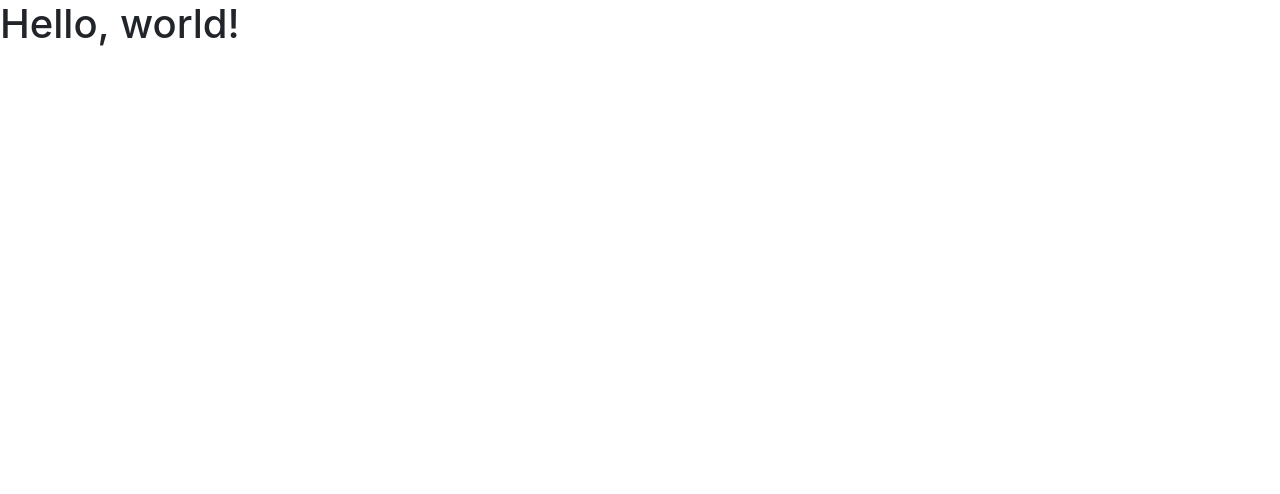
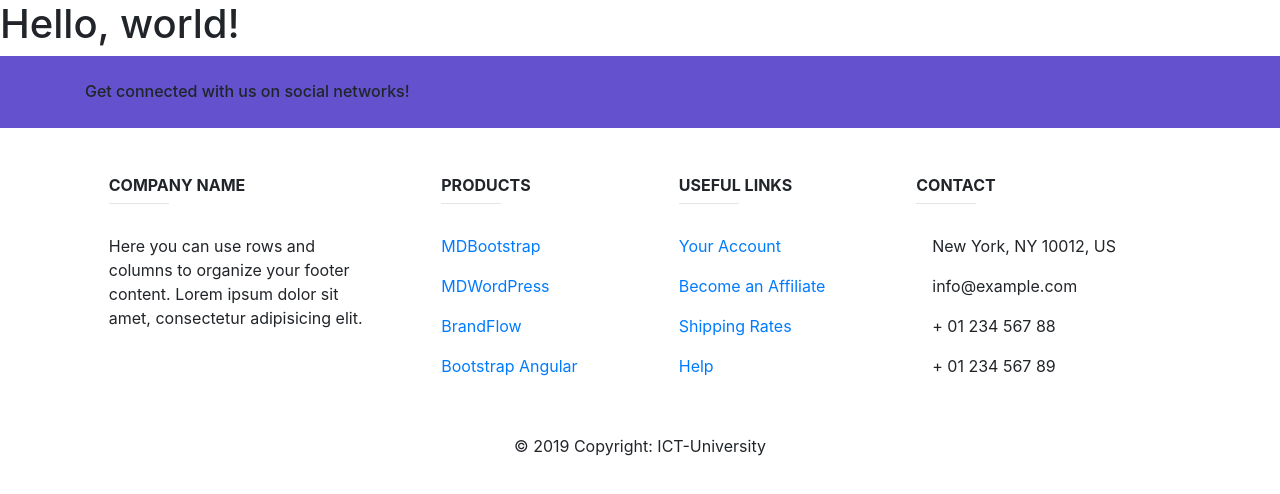
Before and after one commit to shunyuy/kongosa-project, a plain HTML site: page index.html in a window 1280 px wide. Drawn offline with nearby package versions, Linux system fonts and the light colour scheme.

Commit message:
Update index.html

```diff
--- a/index.html
+++ b/index.html
@@ -12,7 +12,149 @@
   </head>
   <body>
     <h1>Hello, world!</h1>
+<!-- Footer -->
+<footer class="page-footer font-small unique-color-dark">
 
+  <div style="background-color: #6351ce;">
+    <div class="container">
+
+      <!-- Grid row-->
+      <div class="row py-4 d-flex align-items-center">
+
+        <!-- Grid column -->
+        <div class="col-md-6 col-lg-5 text-center text-md-left mb-4 mb-md-0">
+          <h6 class="mb-0">Get connected with us on social networks!</h6>
+        </div>
+        <!-- Grid column -->
+
+        <!-- Grid column -->
+        <div class="col-md-6 col-lg-7 text-center text-md-right">
+
+          <!-- Facebook -->
+          <a class="fb-ic">
+            <i class="fab fa-facebook-f white-text mr-4"> </i>
+          </a>
+          <!-- Twitter -->
+          <a class="tw-ic">
+            <i class="fab fa-twitter white-text mr-4"> </i>
+          </a>
+          <!-- Google +-->
+          <a class="gplus-ic">
+            <i class="fab fa-google-plus-g white-text mr-4"> </i>
+          </a>
+          <!--Linkedin -->
+          <a class="li-ic">
+            <i class="fab fa-linkedin-in white-text mr-4"> </i>
+          </a>
+          <!--Instagram-->
+          <a class="ins-ic">
+            <i class="fab fa-instagram white-text"> </i>
+          </a>
+
+        </div>
+        <!-- Grid column -->
+
+      </div>
+      <!-- Grid row-->
+
+    </div>
+  </div>
+
+  <!-- Footer Links -->
+  <div class="container text-center text-md-left mt-5">
+
+    <!-- Grid row -->
+    <div class="row mt-3">
+
+      <!-- Grid column -->
+      <div class="col-md-3 col-lg-4 col-xl-3 mx-auto mb-4">
+
+        <!-- Content -->
+        <h6 class="text-uppercase font-weight-bold">Company name</h6>
+        <hr class="deep-purple accent-2 mb-4 mt-0 d-inline-block mx-auto" style="width: 60px;">
+        <p>Here you can use rows and columns to organize your footer content. Lorem ipsum dolor sit amet,
+          consectetur
+          adipisicing elit.</p>
+
+      </div>
+      <!-- Grid column -->
+
+      <!-- Grid column -->
+      <div class="col-md-2 col-lg-2 col-xl-2 mx-auto mb-4">
+
+        <!-- Links -->
+        <h6 class="text-uppercase font-weight-bold">Products</h6>
+        <hr class="deep-purple accent-2 mb-4 mt-0 d-inline-block mx-auto" style="width: 60px;">
+        <p>
+          <a href="#!">MDBootstrap</a>
+        </p>
+        <p>
+          <a href="#!">MDWordPress</a>
+        </p>
+        <p>
+          <a href="#!">BrandFlow</a>
+        </p>
+        <p>
+          <a href="#!">Bootstrap Angular</a>
+        </p>
+
+      </div>
+      <!-- Grid column -->
+
+      <!-- Grid column -->
+      <div class="col-md-3 col-lg-2 col-xl-2 mx-auto mb-4">
+
+        <!-- Links -->
+        <h6 class="text-uppercase font-weight-bold">Useful links</h6>
+        <hr class="deep-purple accent-2 mb-4 mt-0 d-inline-block mx-auto" style="width: 60px;">
+        <p>
+          <a href="#!">Your Account</a>
+        </p>
+        <p>
+          <a href="#!">Become an Affiliate</a>
+        </p>
+        <p>
+          <a href="#!">Shipping Rates</a>
+        </p>
+        <p>
+          <a href="#!">Help</a>
+        </p>
+
+      </div>
+      <!-- Grid column -->
+
+      <!-- Grid column -->
+      <div class="col-md-4 col-lg-3 col-xl-3 mx-auto mb-md-0 mb-4">
+
+        <!-- Links -->
+        <h6 class="text-uppercase font-weight-bold">Contact</h6>
+        <hr class="deep-purple accent-2 mb-4 mt-0 d-inline-block mx-auto" style="width: 60px;">
+        <p>
+          <i class="fas fa-home mr-3"></i> New York, NY 10012, US</p>
+        <p>
+          <i class="fas fa-envelope mr-3"></i> info@example.com</p>
+        <p>
+          <i class="fas fa-phone mr-3"></i> + 01 234 567 88</p>
+        <p>
+          <i class="fas fa-print mr-3"></i> + 01 234 567 89</p>
+
+      </div>
+      <!-- Grid column -->
+
+    </div>
+    <!-- Grid row -->
+
+  </div>
+  <!-- Footer Links -->
+
+  <!-- Copyright -->
+  <div class="footer-copyright text-center py-3">© 2019 Copyright:
+   ICT-University
+  </div>
+  <!-- Copyright -->
+
+</footer>
+<!-- Footer -->
     <!-- Optional JavaScript -->
     <!-- jQuery first, then Popper.js, then Bootstrap JS -->
     <script src="https://code.jquery.com/jquery-3.3.1.slim.min.js" integrity="sha384-q8i/X+965DzO0rT7abK41JStQIAqVgRVzpbzo5smXKp4YfRvH+8abtTE1Pi6jizo" crossorigin="anonymous"></script>
```
